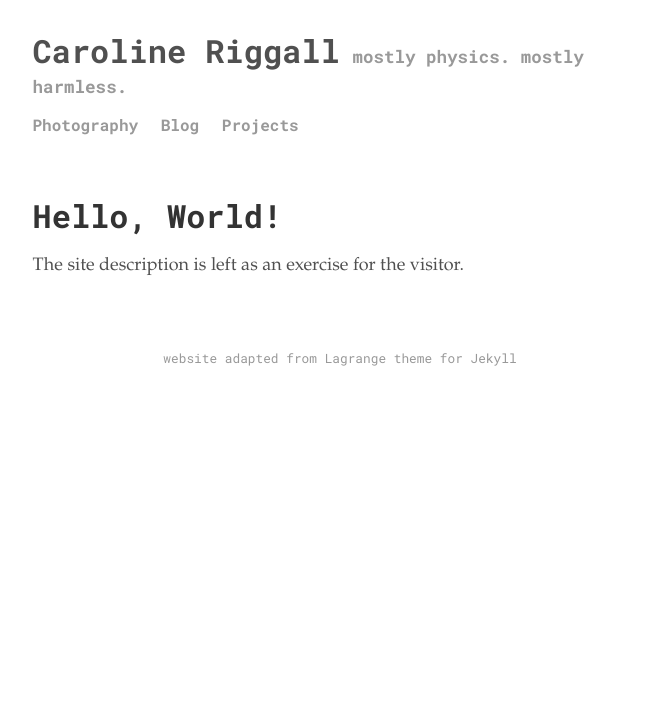
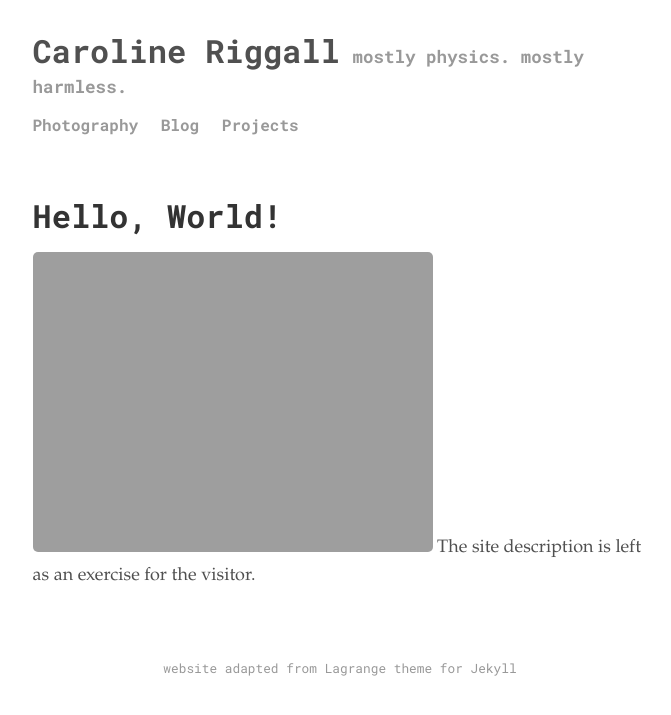
Before and after one commit to criggall/criggall.github.io, a Jekyll site: the page built from index.html, in a window 1280 px wide. Shown: the top 715 px of the page, without its empty margins (300-971 px from the left). Built offline with Jekyll 4.4.1, drawn with Linux system fonts in a browser that asks for light colours; the list of posts is cut into pages by our own code.

Commit message:
More debugging

```diff
--- a/404.html
+++ b/404.html
@@ -1,6 +1,6 @@
 ---
 layout: default
-title: "404: Page not found"
+title: "42: Page Not Found"
 permalink: 404.html
 ---
 
--- a/_includes/head.html
+++ b/_includes/head.html
@@ -1,6 +1,6 @@
 <head>
   <title>
-    {% if page.title == "Home" %}
+    {% if page.title == "Hello, World!" %}
       {{ site.title }} | {{ site.description }}
     {% else %}
       {{ page.title }} | {{ site.title }}
--- a/_layouts/home.html
+++ b/_layouts/home.html
@@ -34,6 +34,6 @@ layout: page
 </div> -->
 
 
-<!-- <img src="{{ site.github.url }}/assets/img/Comet.jpeg"> -->
+<img src="{{ site.github.url }}/assets/img/Comet.jpeg">
 
 The site description is left as an exercise for the visitor.
```
Also changed, not shown: favicon.ico (added), 1 other file.
